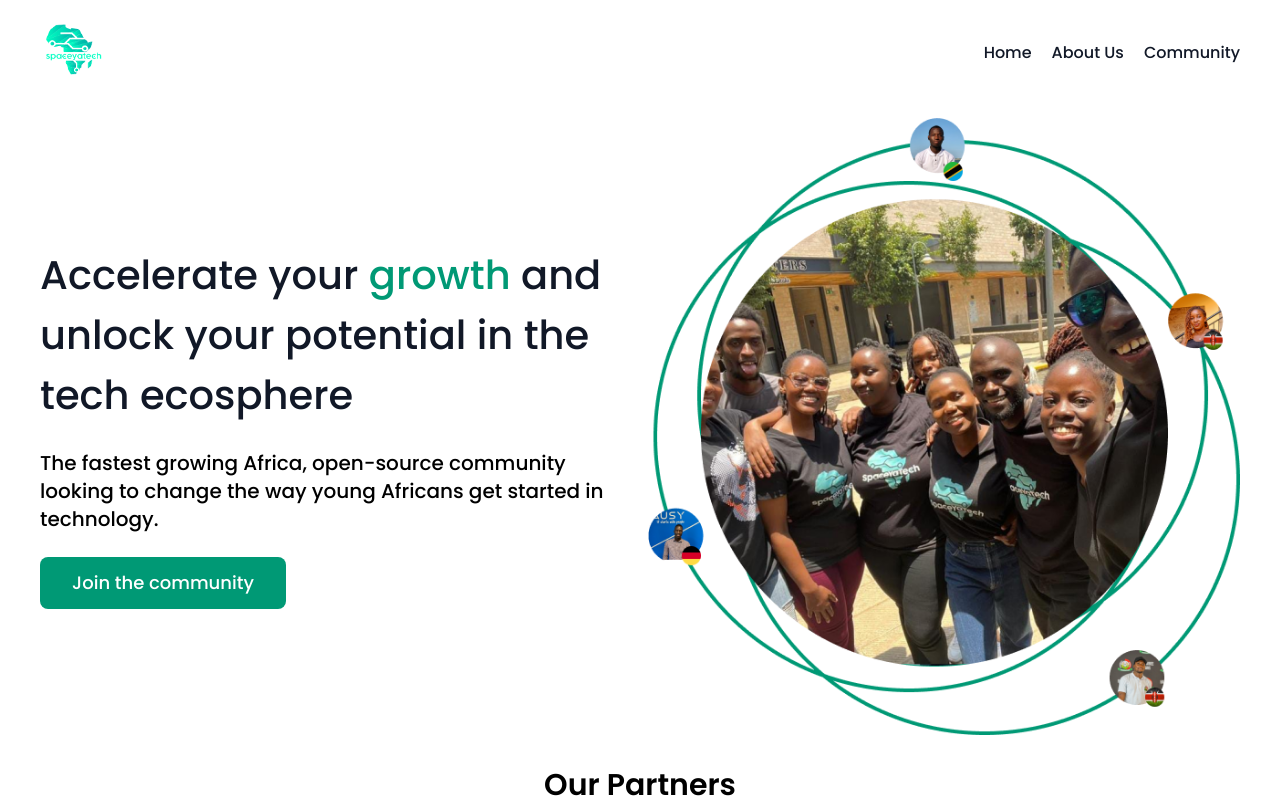
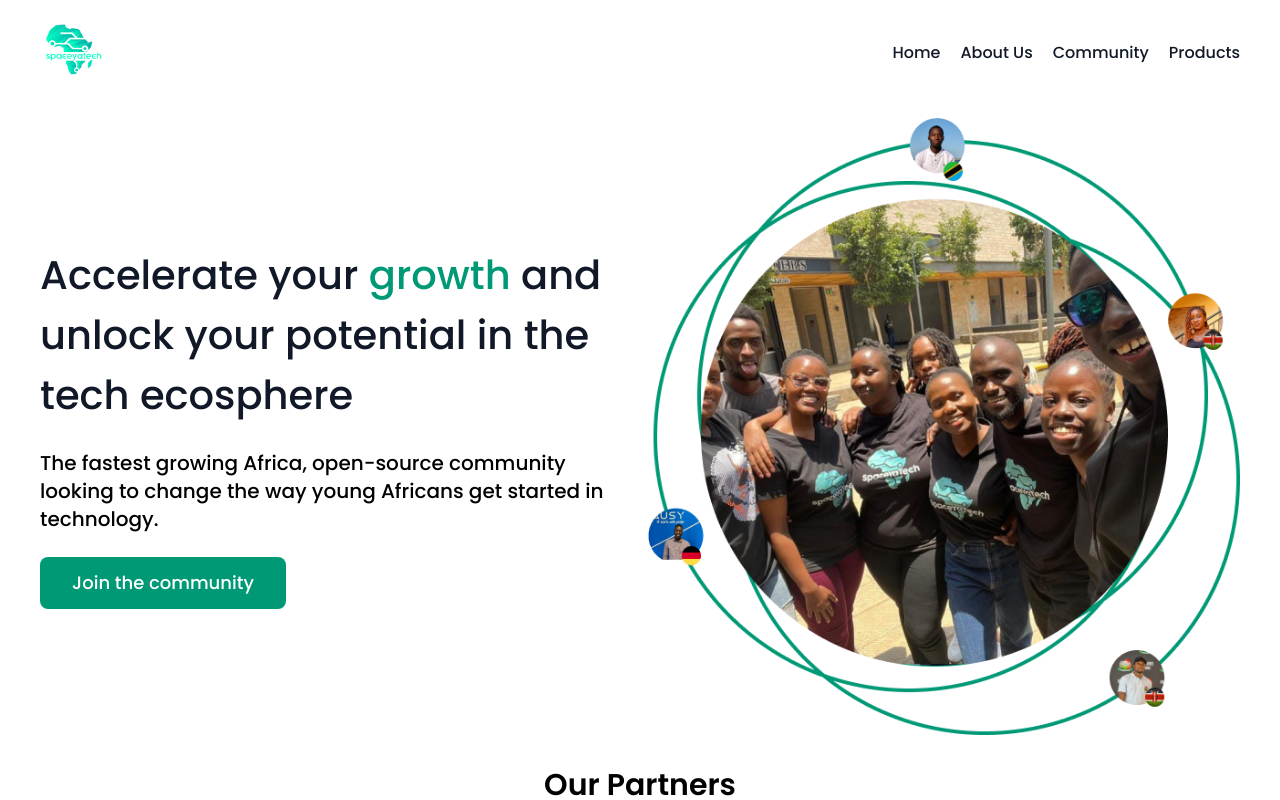
Before and after one commit to SpaceyaTech/SYT-Web-Redesign, a React (Vite) app: page / in a window 1280 px wide. Shown: the top 800 px of the page. Built offline with nearby package versions, Linux system fonts and the light colour scheme; no server answers.

Commit message:
add products navlinks

```diff
--- a/src/APP/components/Header2.jsx
+++ b/src/APP/components/Header2.jsx
@@ -55,7 +55,7 @@ const Header2 = () => {
           Community
         </Link>
 
-        {/* <Link
+        <Link
           className="text-gray-900 hover:text-[#009975] hover:underline transition-all duration-300 cursor-pointer focus:text-[#009975] focus:underline"
           to="/products"
           onClick={() => setShowNavlinks(false)}
@@ -63,6 +63,7 @@ const Header2 = () => {
           Products
         </Link>
 
+        {/*
         <Link
           className="text-gray-900 hover:text-[#009975] hover:underline transition-all duration-300 cursor-pointer focus:text-[#009975] focus:underline"
           to="/blogs"
@@ -119,13 +120,14 @@ const Header2 = () => {
           Community
         </Link>
 
-        {/* <Link
+        <Link
           className="text-gray-900 hover:text-[#009975] hover:underline transition-all duration-300 cursor-pointer focus:text-[#009975] focus:underline"
           to="/products"
         >
           Products
         </Link>
 
+        {/*
         <Link
           className="text-gray-900 hover:text-[#009975] hover:underline transition-all duration-300 cursor-pointer focus:text-[#009975] focus:underline"
           to="/blogs"
```
